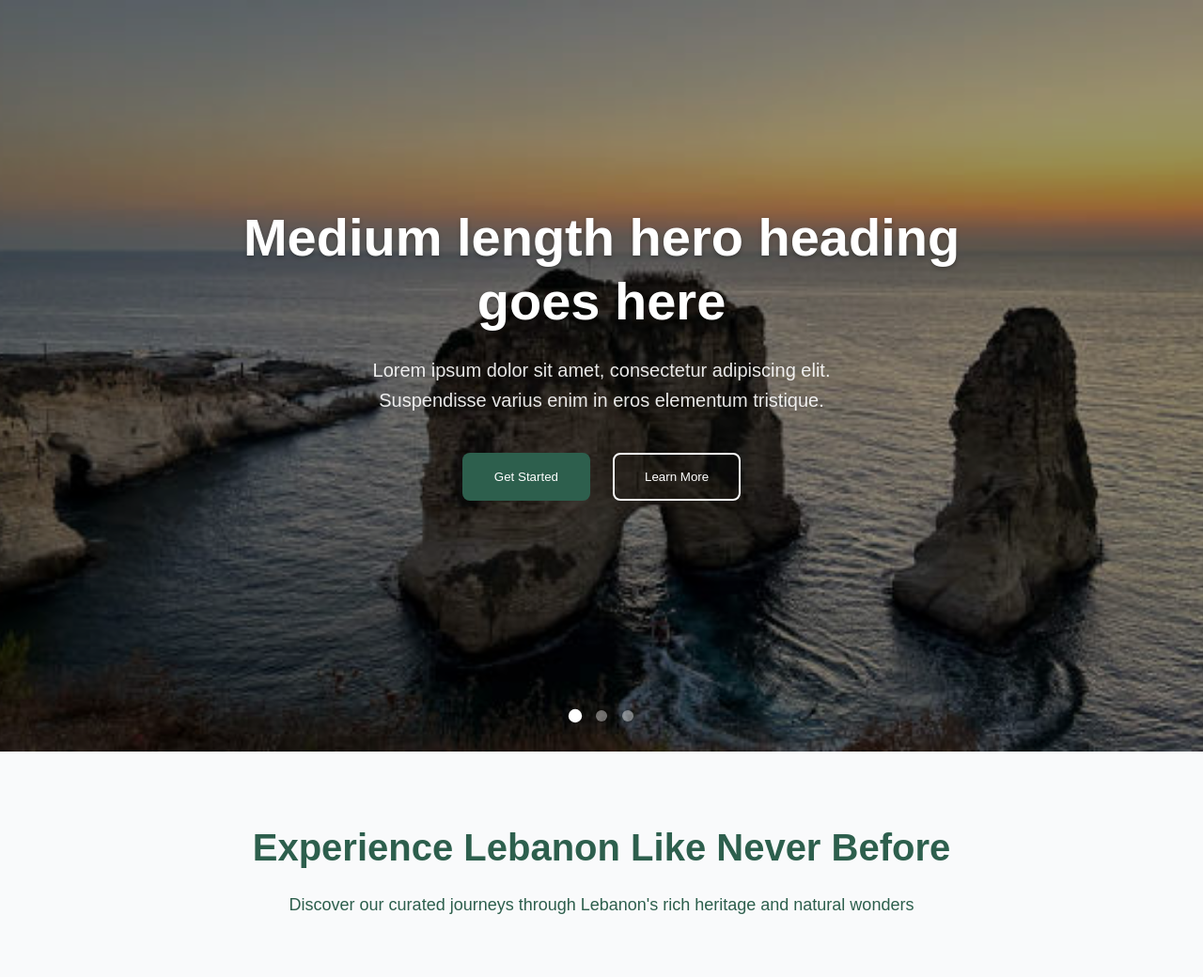
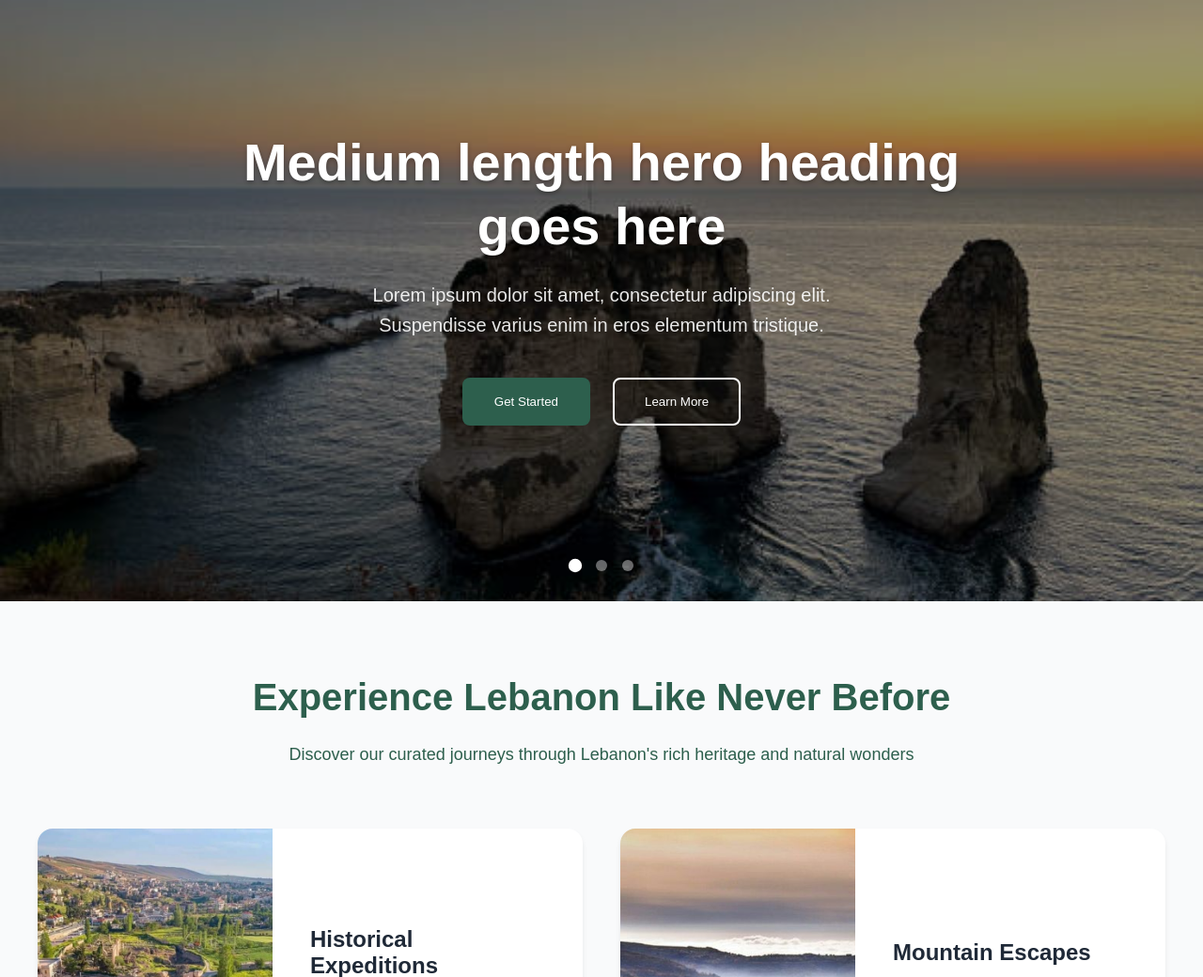
Before and after one commit to A-H-G20/lebanon_toursim, a PHP site: page / in a window 1280 px wide. Shown: the top 1040 px of the page at 94% size. Run offline with PHP 8.4, Linux system fonts and the light colour scheme.

Commit message:
add to git hub

```diff
--- a/indexStyle.css
+++ b/indexStyle.css
@@ -137,7 +137,7 @@
 
 .hero {
   position: relative;
-  height: 100vh;
+  height: 80vh;
   overflow: hidden;
   z-index: 1;
 }
```
